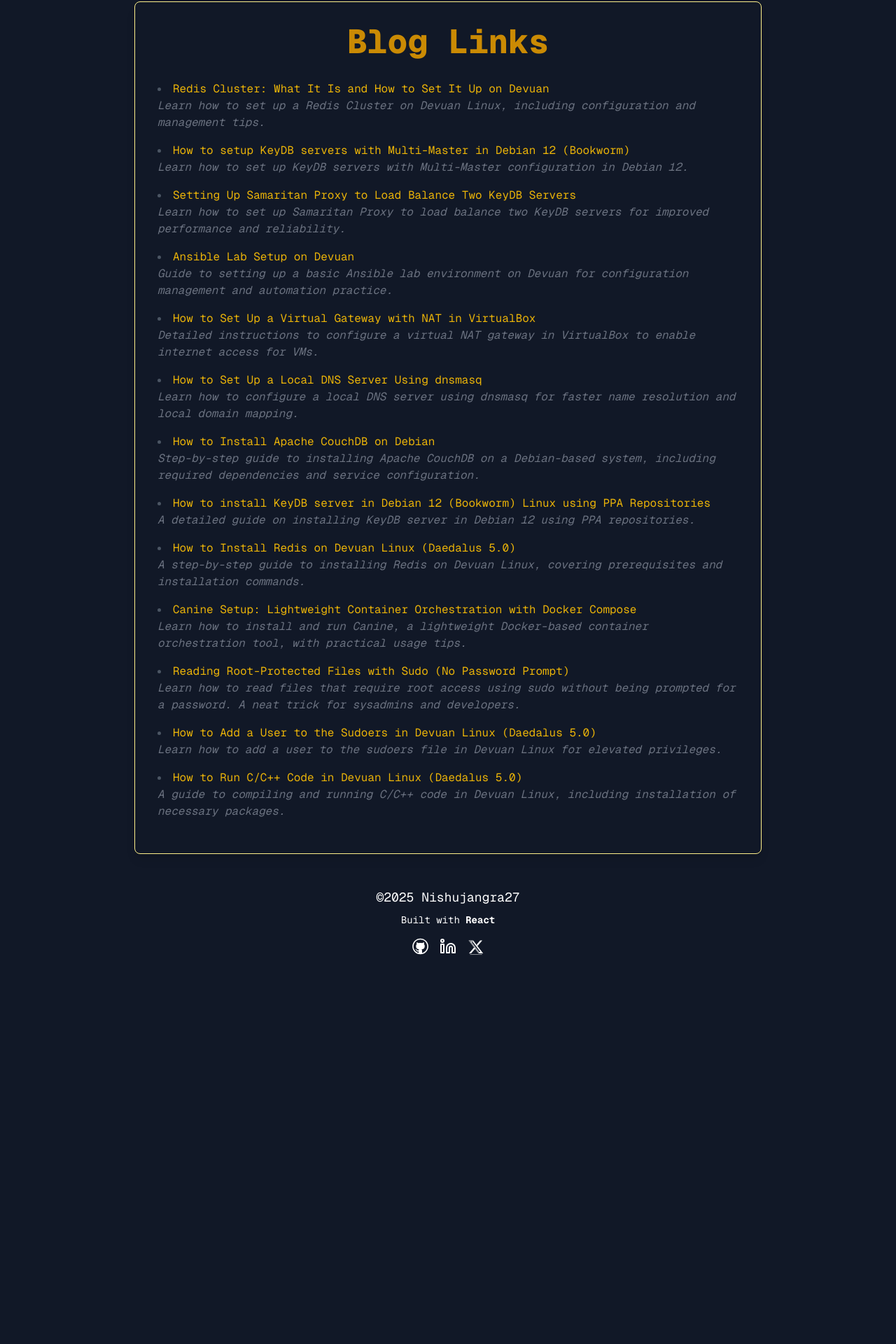
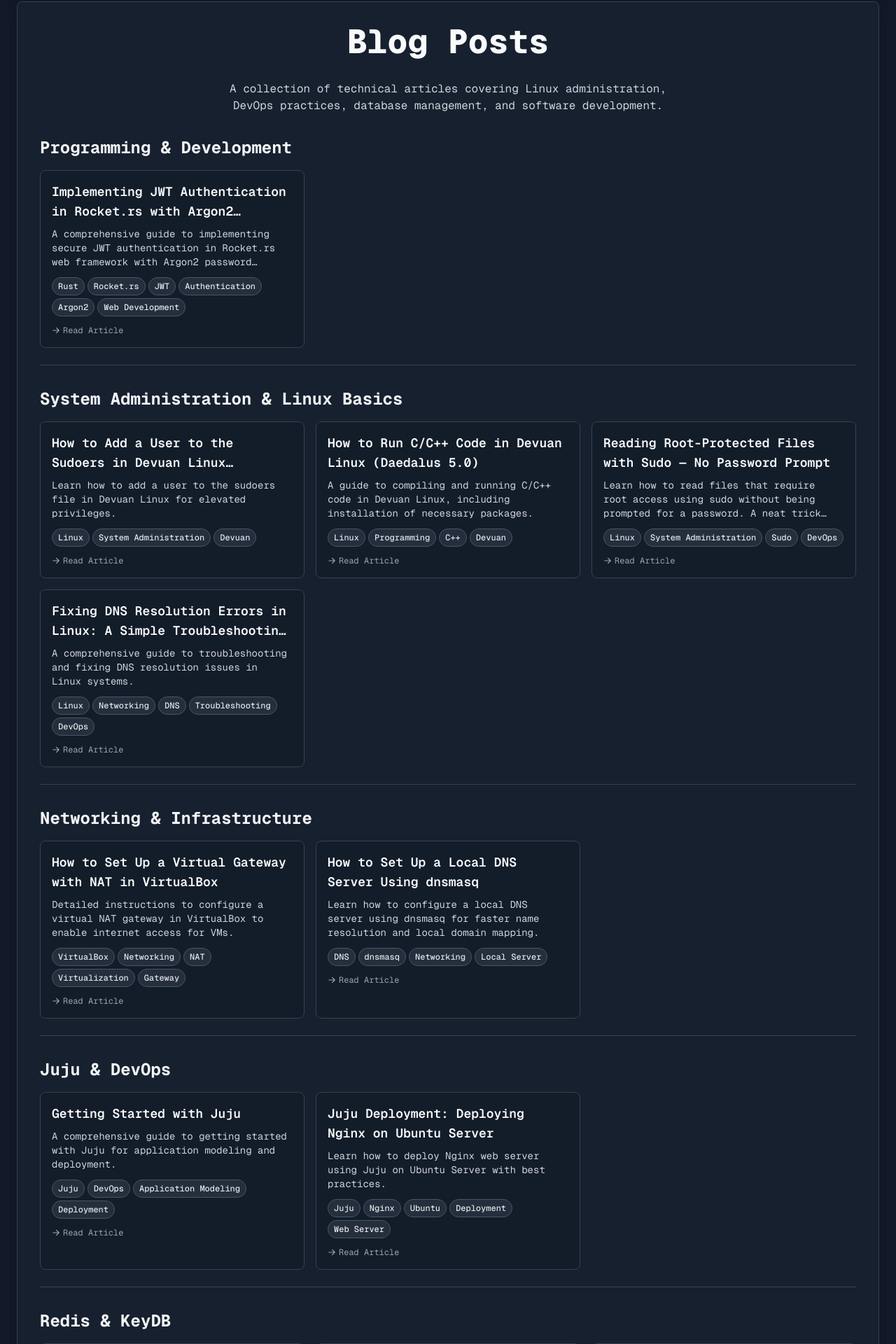
Before and after one commit to nishujangra/Portfolio, a React (Vite) app: page /blogs in a window 1280 px wide. Shown: the part 83-2003 px from the top of the page at 70% size. Before the commit the page ends 1471 px from the top, so only its background shows below. Built offline with nearby package versions, Linux system fonts and the light colour scheme.

Commit message:
blogs: added blogs

```diff
--- a/src/data/blogs.ts
+++ b/src/data/blogs.ts
@@ -1,80 +1,132 @@
 export const blogs = [
+    // Programming & Development
+    {
+        title: "Implementing JWT Authentication in Rocket.rs with Argon2 Password Hashing",
+        description: "A comprehensive guide to implementing secure JWT authentication in Rocket.rs web framework with Argon2 password hashing.",
+        url: "https://nishujangra27.hashnode.dev/implementing-jwt-authentication-in-rocketrs",
+        tags: ["Rust", "Rocket.rs", "JWT", "Authentication", "Argon2", "Web Development"],
+        category: "Programming & Development"
+    },
+
+    // System Administration & Linux Basics
+    {
+        title: "How to Add a User to the Sudoers in Devuan Linux (Daedalus 5.0)",
+        description: "Learn how to add a user to the sudoers file in Devuan Linux for elevated privileges.",
+        url: "https://bitbucket.org/tirveni/devuan/wiki/nishant/Sudoers",
+        tags: ["Linux", "System Administration", "Devuan"],
+        category: "System Administration & Linux Basics"
+    },
+    {
+        title: "How to Run C/C++ Code in Devuan Linux (Daedalus 5.0)",
+        description: "A guide to compiling and running C/C++ code in Devuan Linux, including installation of necessary packages.",
+        url: "https://bitbucket.org/tirveni/devuan/wiki/nishant/C++",
+        tags: ["Linux", "Programming", "C++", "Devuan"],
+        category: "System Administration & Linux Basics"
+    },
+    {
+        title: "Reading Root-Protected Files with Sudo — No Password Prompt",
+        description: "Learn how to read files that require root access using sudo without being prompted for a password. A neat trick for sysadmins and developers.",
+        url: "https://blog.devops.dev/reading-root-protected-files-with-sudo-no-password-prompt-f70a9bdd8ca7",
+        tags: ["Linux", "System Administration", "Sudo", "DevOps"],
+        category: "System Administration & Linux Basics"
+    },
+    {
+        title: "Fixing DNS Resolution Errors in Linux: A Simple Troubleshooting Guide",
+        description: "A comprehensive guide to troubleshooting and fixing DNS resolution issues in Linux systems.",
+        url: "https://blog.devops.dev/fixing-dns-resolution-errors-in-linux-a-simple-troubleshooting-guide-d1212a298e46",
+        tags: ["Linux", "Networking", "DNS", "Troubleshooting", "DevOps"],
+        category: "System Administration & Linux Basics"
+    },
+
+    // Networking & Infrastructure
+    {
+        title: "How to Set Up a Virtual Gateway with NAT in VirtualBox",
+        description: "Detailed instructions to configure a virtual NAT gateway in VirtualBox to enable internet access for VMs.",
+        url: "https://bitbucket.org/tirveni/devuan/wiki/nishant/Setting-Up-a-Virtual-Gateway-with-NAT-in-VirtualBox",
+        tags: ["VirtualBox", "Networking", "NAT", "Virtualization", "Gateway"],
+        category: "Networking & Infrastructure"
+    },
+    {
+        title: "How to Set Up a Local DNS Server Using dnsmasq",
+        description: "Learn how to configure a local DNS server using dnsmasq for faster name resolution and local domain mapping.",
+        url: "https://bitbucket.org/tirveni/devuan/wiki/nishant/Setting-Up-a-Local-DNS-Server-Using-dnsmasq",
+        tags: ["DNS", "dnsmasq", "Networking", "Local Server"],
+        category: "Networking & Infrastructure"
+    },
+
+    // Juju & DevOps
+    {
+        title: "Getting Started with Juju",
+        description: "A comprehensive guide to getting started with Juju for application modeling and deployment.",
+        url: "https://bitbucket.org/tirveni/devuan/wiki/nishant/Getting-Started-Juju",
+        tags: ["Juju", "DevOps", "Application Modeling", "Deployment"],
+        category: "Juju & DevOps"
+    },
+    {
+        title: "Juju Deployment: Deploying Nginx on Ubuntu Server",
+        description: "Learn how to deploy Nginx web server using Juju on Ubuntu Server with best practices.",
+        url: "https://bitbucket.org/tirveni/devuan/wiki/nishant/Juju-Deploy-Nginx-Ubuntu-Server",
+        tags: ["Juju", "Nginx", "Ubuntu", "Deployment", "Web Server"],
+        category: "Juju & DevOps"
+    },
+
+    // Redis & KeyDB
+    {
+        title: "How to Install Redis on Devuan Linux (Daedalus 5.0)",
+        description: "A step-by-step guide to installing Redis on Devuan Linux, covering prerequisites and installation commands.",
+        url: "https://bitbucket.org/tirveni/devuan/wiki/nishant/Redis-Installation",
+        tags: ["Redis", "Database", "Devuan", "Installation"],
+        category: "Redis & KeyDB"
+    },
     {
         title: "Redis Cluster: What It Is and How to Set It Up on Devuan",
-        description:
-            "Learn how to set up a Redis Cluster on Devuan Linux, including configuration and management tips.",
+        description: "Learn how to set up a Redis Cluster on Devuan Linux, including configuration and management tips.",
         url: "https://bitbucket.org/tirveni/devuan/wiki/nishant/Redis-Cluster",
+        tags: ["Redis", "Cluster", "Database", "Devuan", "High Availability"],
+        category: "Redis & KeyDB"
+    },
+    {
+        title: "How to install KeyDB server in Debian 12 (Bookworm) Linux using PPA Repositories",
+        description: "A detailed guide on installing KeyDB server in Debian 12 using PPA repositories.",
+        url: "https://bitbucket.org/tirveni/devuan/wiki/nishant/KeyDB-Setup",
+        tags: ["KeyDB", "Database", "Debian", "Installation"],
+        category: "Redis & KeyDB"
     },
     {
         title: "How to setup KeyDB servers with Multi-Master in Debian 12 (Bookworm)",
-        description:
-            "Learn how to set up KeyDB servers with Multi-Master configuration in Debian 12.",
+        description: "Learn how to set up KeyDB servers with Multi-Master configuration in Debian 12.",
         url: "https://bitbucket.org/tirveni/devuan/wiki/nishant/KeyDB-Multi-Master",
+        tags: ["KeyDB", "Multi-Master", "Database", "Debian", "High Availability"],
+        category: "Redis & KeyDB"
     },
     {
         title: "Setting Up Samaritan Proxy to Load Balance Two KeyDB Servers",
-        description:
-            "Learn how to set up Samaritan Proxy to load balance two KeyDB servers for improved performance and reliability.",
+        description: "Learn how to set up Samaritan Proxy to load balance two KeyDB servers for improved performance and reliability.",
         url: "https://bitbucket.org/tirveni/devuan/wiki/nishant/SAM-Proxy",
+        tags: ["KeyDB", "Load Balancing", "Proxy", "Performance", "High Availability"],
+        category: "Redis & KeyDB"
+    },
+
+    // Other DevOps & Tools
+    {
+        title: "Ansible Lab Setup on Devuan",
+        description: "Guide to setting up a basic Ansible lab environment on Devuan for configuration management and automation practice.",
+        url: "https://bitbucket.org/tirveni/devuan/wiki/nishant/Ansible-Lab",
+        tags: ["Ansible", "DevOps", "Automation", "Devuan", "Configuration Management"],
+        category: "Other DevOps & Tools"
     },
     {
-        title: "Ansible Lab Setup on Devuan",
-        description:
-            "Guide to setting up a basic Ansible lab environment on Devuan for configuration management and automation practice.",
-        url: "https://bitbucket.org/tirveni/devuan/wiki/nishant/Ansible-Lab",
-    },
-    {
-        title: "How to Set Up a Virtual Gateway with NAT in VirtualBox",
-        description:
-            "Detailed instructions to configure a virtual NAT gateway in VirtualBox to enable internet access for VMs.",
-        url: "https://bitbucket.org/tirveni/devuan/wiki/nishant/Setting-Up-a-Virtual-Gateway-with-NAT-in-VirtualBox",
-    },
-    {
-        title: "How to Set Up a Local DNS Server Using dnsmasq",
-        description:
-            "Learn how to configure a local DNS server using dnsmasq for faster name resolution and local domain mapping.",
-        url: "https://bitbucket.org/tirveni/devuan/wiki/nishant/Setting-Up-a-Local-DNS-Server-Using-dnsmasq",
+        title: "Canine Setup: Lightweight Container Orchestration with Docker Compose",
+        description: "Learn how to install and run Canine, a lightweight Docker-based container orchestration tool, with practical usage tips.",
+        url: "https://bitbucket.org/tirveni/devuan/wiki/nishant/Canine-Setup",
+        tags: ["Docker", "Container Orchestration", "Canine", "DevOps"],
+        category: "Other DevOps & Tools"
     },
     {
         title: "How to Install Apache CouchDB on Debian",
-        description:
-            "Step-by-step guide to installing Apache CouchDB on a Debian-based system, including required dependencies and service configuration.",
+        description: "Step-by-step guide to installing Apache CouchDB on a Debian-based system, including required dependencies and service configuration.",
         url: "https://bitbucket.org/tirveni/devuan/wiki/nishant/Install-Apache-CouchDB-on-Debian",
-    },
-    {
-        title: "How to install KeyDB server in Debian 12 (Bookworm) Linux using PPA Repositories",
-        description:
-            "A detailed guide on installing KeyDB server in Debian 12 using PPA repositories.",
-        url: "https://bitbucket.org/tirveni/devuan/wiki/nishant/KeyDB-Setup",
-    },
-    {
-        title: "How to Install Redis on Devuan Linux (Daedalus 5.0)",
-        description:
-            "A step-by-step guide to installing Redis on Devuan Linux, covering prerequisites and installation commands.",
-        url: "https://bitbucket.org/tirveni/devuan/wiki/nishant/Redis-Installation",
-    },
-    {
-        title: "Canine Setup: Lightweight Container Orchestration with Docker Compose",
-        description:
-            "Learn how to install and run Canine, a lightweight Docker-based container orchestration tool, with practical usage tips.",
-        url: "https://bitbucket.org/tirveni/devuan/wiki/nishant/Canine-Setup",
-    },
-    {
-        title: "Reading Root-Protected Files with Sudo (No Password Prompt)",
-        description:
-            "Learn how to read files that require root access using sudo without being prompted for a password. A neat trick for sysadmins and developers.",
-        url: "https://blog.devops.dev/reading-root-protected-files-with-sudo-no-password-prompt-f70a9bdd8ca7",
-    },
-    {
-        title: "How to Add a User to the Sudoers in Devuan Linux (Daedalus 5.0)",
-        description:
-            "Learn how to add a user to the sudoers file in Devuan Linux for elevated privileges.",
-        url: "https://bitbucket.org/tirveni/devuan/wiki/nishant/Sudoers",
-    },
-    {
-        title: "How to Run C/C++ Code in Devuan Linux (Daedalus 5.0)",
-        description:
-            "A guide to compiling and running C/C++ code in Devuan Linux, including installation of necessary packages.",
-        url: "https://bitbucket.org/tirveni/devuan/wiki/nishant/C++",
+        tags: ["CouchDB", "Database", "Debian", "Installation"],
+        category: "Other DevOps & Tools"
     }
 ];
--- a/src/pages/Blogs/Blogs.tsx
+++ b/src/pages/Blogs/Blogs.tsx
@@ -2,31 +2,84 @@ import { blogs } from "@/data/blogs";
 import { Link } from "react-router-dom";
 
 const Blogs = () => {
+    // Group blogs by category field
+    const groupedBlogs = blogs.reduce((acc, blog) => {
+        const category = blog.category || "Other";
+        if (!acc[category]) {
+            acc[category] = [];
+        }
+        acc[category].push(blog);
+        return acc;
+    }, {} as Record<string, typeof blogs>);
+
     return (
-        <main className="p-6">
+        <main className="p-6 bg-[#111827] min-h-screen">
             <div className="flex flex-col justify-center items-center min-h-[80vh]">
-                <div className="max-w-4xl mx-auto px-4 sm:px-6 lg:px-8 rounded-lg shadow-lg p-8 border border-yellow-200">
-                    <h1 className="text-5xl font-extrabold text-center mb-8 text-yellow-600">
-                        Blog Links
+                <div className="max-w-7xl mx-auto px-4 sm:px-6 lg:px-8 rounded-lg shadow-lg p-8 border border-gray-700 bg-gray-800/50 backdrop-blur-sm">
+                    <h1 className="text-5xl font-extrabold text-center mb-8">
+                        Blog Posts
                     </h1>
-                    <div className="mt-8">
-                        <ul className="list-disc list-inside text-gray-600">
-                            {blogs.map((blog, index) => (
-                                <li key={index} className="mb-4">
+                    <p className="text-center mb-8 max-w-2xl mx-auto text-gray-300">
+                        A collection of technical articles covering Linux administration, DevOps practices,
+                        database management, and software development.
+                    </p>
+
+                    <div className="space-y-8">
+                        {Object.entries(groupedBlogs).map(([category, categoryBlogs]) => (
+                            <div key={category} className="border-b border-gray-700 pb-6 last:border-b-0">
+                                <h2 className="text-2xl font-bold mb-4 text-gray-100">
+                                    {category}
+                                </h2>
+                                <div className="grid gap-4 sm:grid-cols-1 md:grid-cols-2 lg:grid-cols-2 xl:grid-cols-3">
+                                    {categoryBlogs.map((blog, index) => (
+                                        <div
+                                            key={index}
+                                            className="bg-gray-900/50 rounded-lg p-4 hover:bg-gray-800/70 transition-colors duration-200 border border-gray-700"
+                                        >
                                             <Link
                                                 to={blog.url}
                                                 target="_blank"
                                                 rel="noopener noreferrer"
-                                        className="text-yellow-500 hover:underline hover:text-yellow-700 transition duration-300"
+                                                className="block group"
                                             >
+                                                <h3 className="text-lg font-semibold transition-colors duration-200 mb-2 line-clamp-2">
                                                     {blog.title}
-                                    </Link>
-                                    <p className="text-gray-500 italic">
+                                                </h3>
+                                                <p className="text-gray-300 text-sm mb-3 line-clamp-3">
                                                     {blog.description}
                                                 </p>
-                                </li>
+                                                {blog.tags && (
+                                                    <div className="flex flex-wrap gap-1 mb-3">
+                                                        {blog.tags.map((tag, tagIndex) => (
+                                                            <span
+                                                                key={tagIndex}
+                                                                className="inline-block bg-gray-700/50 text-gray-200 text-xs px-2 py-1 rounded-full font-medium border border-gray-600"
+                                                            >
+                                                                {tag}
+                                                            </span>
                                                         ))}
-                        </ul>
+                                                    </div>
+                                                )}
+                                                <div className="flex items-center text-xs text-gray-400">
+                                                    <span className="inline-flex items-center">
+                                                        <svg className="w-3 h-3 mr-1" fill="currentColor" viewBox="0 0 20 20">
+                                                            <path fillRule="evenodd" d="M10.293 3.293a1 1 0 011.414 0l6 6a1 1 0 010 1.414l-6 6a1 1 0 01-1.414-1.414L14.586 11H3a1 1 0 110-2h11.586l-4.293-4.293a1 1 0 010-1.414z" clipRule="evenodd" />
+                                                        </svg>
+                                                        Read Article
+                                                    </span>
+                                                </div>
+                                            </Link>
+                                        </div>
+                                    ))}
+                                </div>
+                            </div>
+                        ))}
+                    </div>
+
+                    <div className="mt-8 text-center">
+                        <p className="text-gray-400 text-sm">
+                            Total: {blogs.length} articles
+                        </p>
                     </div>
                 </div>
             </div>
```
Lines whose indentation alone changed are shown as unchanged.
